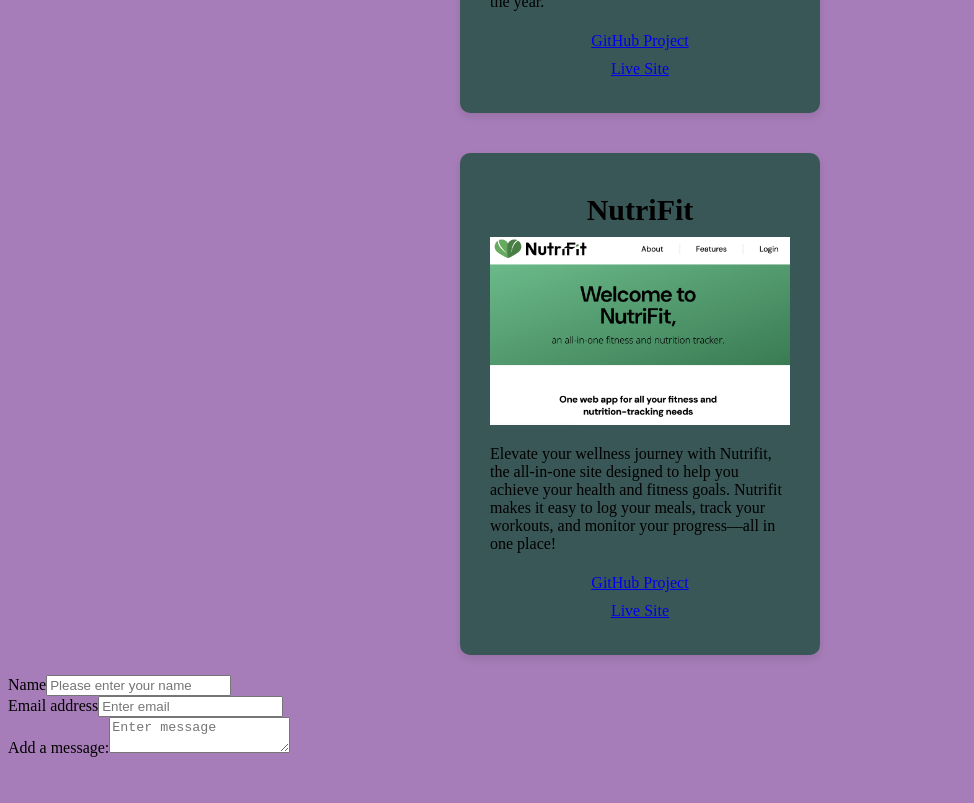
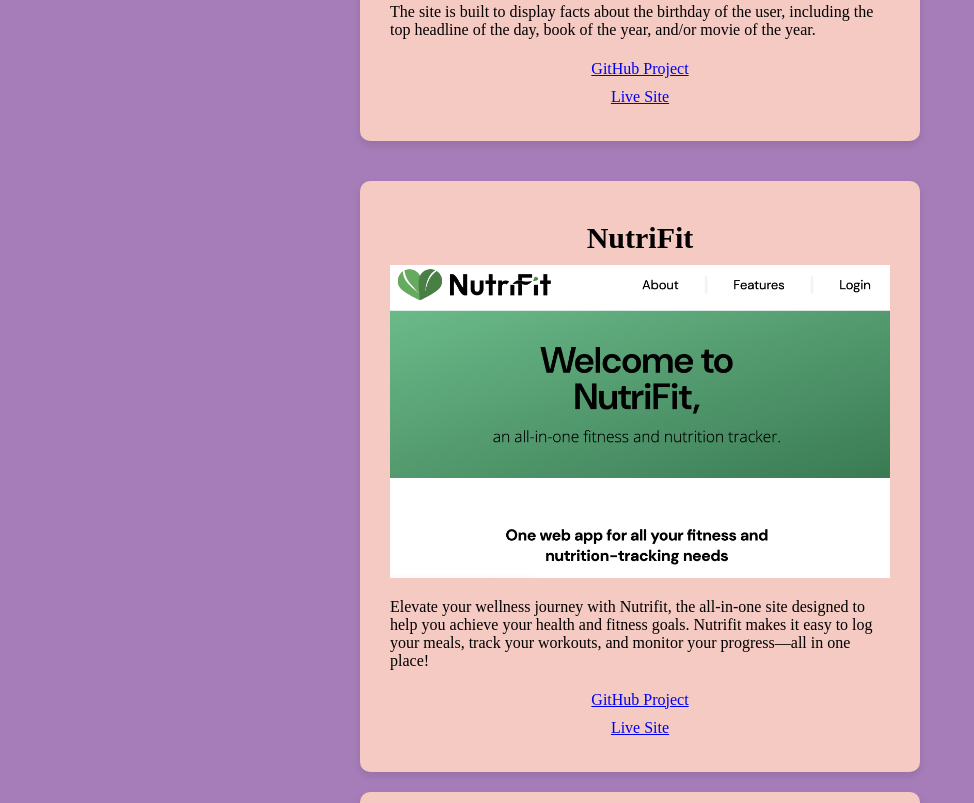
Before and after one commit to rvanetta97/react-personal-portfolio, a React (Vite) app: page / in a window 1280 px wide. Shown: the part 1180-1983 px from the top of the page, without its empty margins (0-974 px from the left). Before the commit the page ends 1937 px from the top, so only its background shows below. Built offline with nearby package versions, Linux system fonts and the light colour scheme.

Commit message:
css changes

```diff
--- a/src/App.jsx
+++ b/src/App.jsx
@@ -1,6 +1,6 @@
 import React from 'react';
 import Header from './components/Header/header.jsx';
-import ContactForm from './components/contactForm.jsx';
+import ContactForm from './components/Contact/contactForm.jsx';
 import Portfolio from './components/Portfolio/portfolio.jsx';
 import AboutMe from './components/About/aboutMe.jsx';
 import './App.css';
--- /dev/null
+++ b/src/components/Contact/contact.css
@@ -0,0 +1,21 @@
+
+.contact-form {
+    justify-content: center !important;
+    padding: 30px !important;
+    width: 500px !important;
+    margin: auto !important;
+    background-color: #F5CAC3 !important;
+    border-radius: 10px !important;
+    box-shadow: 0 4px 8px rgba(0, 0, 0, 0.1) !important;
+    position: relative; /* Add this line */
+    z-index: 1; /* Add this line */
+ }
+
+.form-label {
+   padding: 10px;
+ }
+ .mb-3{
+    display: flex !important;
+    align-items:flex-start !important;
+    justify-content: center !important;
+ }
--- a/src/components/contactForm.jsx
+++ b/src/components/Contact/contactForm.jsx
@@ -1,5 +1,6 @@
 import React, { useState } from 'react';
 import Form from 'react-bootstrap/Form';
+import './contact.css';
 
 function ContactForm() {
         const [formData, setFormData] = useState({
@@ -17,7 +18,7 @@
         };
 
   return (
-    <Form>
+    <Form className='contact-form'>
       <Form.Group className="mb-3" controlId="formGroupName">
         <Form.Label>Name</Form.Label>
         <Form.Control
--- a/src/components/Portfolio/portfolio.css
+++ b/src/components/Portfolio/portfolio.css
@@ -7,30 +7,25 @@
 .project-card-body {
     justify-content: center !important;
     padding: 30px !important;
-    width: 300px !important;
+    width: 500px !important;
     margin: auto !important;
-    background-color: white !important;
+    background-color: #F5CAC3 !important; /* Decided to keep this color */
     border-radius: 10px !important;
     box-shadow: 0 4px 8px rgba(0, 0, 0, 0.1) !important;
-    background-color: #395756 !important;
+    align-items: center !important;
 }
 
 .projectCard {
    padding: 20px !important;
+   display: flex;
+   justify-content: center;
+   flex-wrap: wrap;
+   flex-direction: row;
 }
 
 .projectPic {
     width: 100% !important;
     height: 100% !important;
-}
-/* unvisited link */
-.main_header a:link {
-    color: white;
-}
-
-/* visited link */
-.main_header a:visited {
-    color: lightskyblue;
 }
 
 .project-card-title {
```
Also changed, not shown: 4 other files (tests, documents, lock files or other folders).
